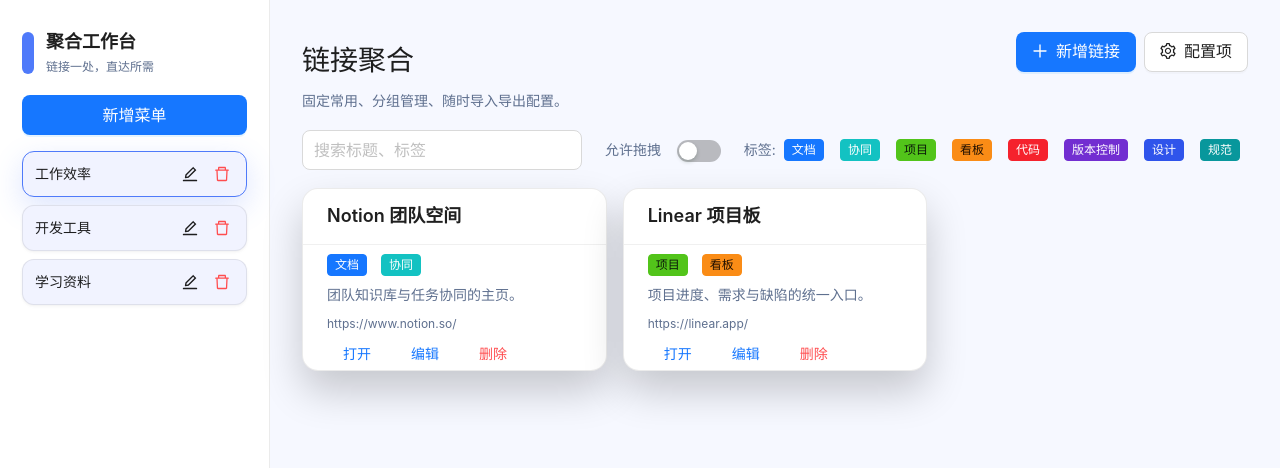
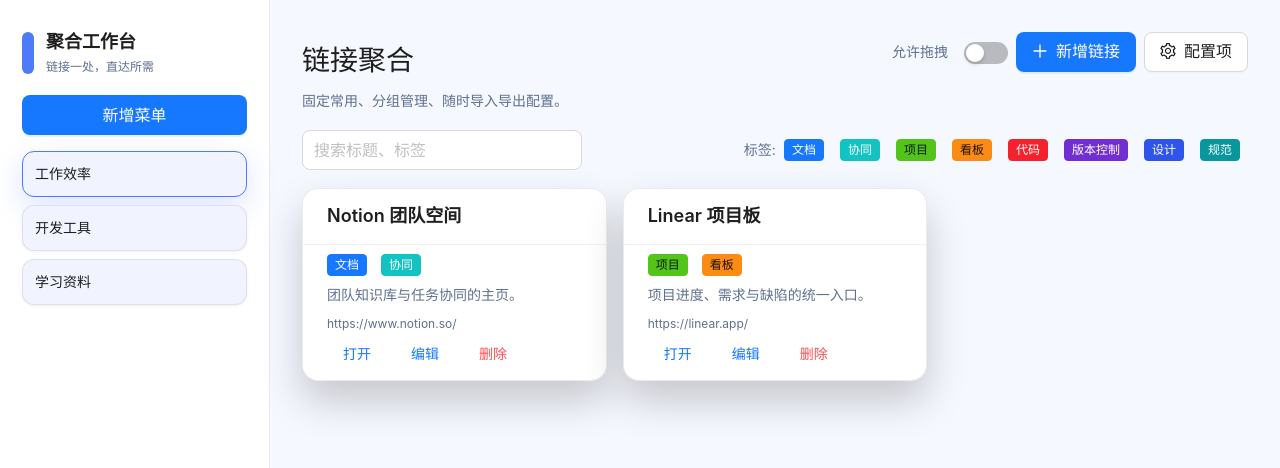
Before and after one commit to GYY-y/AggregationPlatform, a Vue app: page / in a window 1280 px wide. Shown: the top 468 px of the page. Built offline with nearby package versions, Linux system fonts and the light colour scheme.

Commit message:
样式优化

```diff
--- a/src/App.vue
+++ b/src/App.vue
@@ -587,6 +587,10 @@
             <p class="muted">固定常用、分组管理、随时导入导出配置。</p>
           </div>
       <Space class="header__actions" wrap>
+        <Space size="middle">
+          <span class="muted">允许拖拽</span>
+          <Switch v-model:checked="state.settings.enableDrag" />
+        </Space>
         <Button type="primary" size="large" @click="openNewLink" :icon="h(PlusOutlined)">新增链接</Button>
         <Button size="large" @click="settingDrawerOpen = true" :icon="h(SettingOutlined)">配置项</Button>
       </Space>
@@ -600,10 +604,6 @@
             style="width: 280px"
             placeholder="搜索标题、标签"
           />
-          <Space size="middle">
-            <span class="muted">允许拖拽</span>
-            <Switch v-model:checked="state.settings.enableDrag" />
-          </Space>
           <div class="tag-row">
             <span class="muted">标签:</span>
             <span v-if="!availableTags.length" class="muted">暂无</span>
--- a/src/components/LinkGrid.vue
+++ b/src/components/LinkGrid.vue
@@ -52,6 +52,6 @@
 
 <style scoped lang="scss">
 :deep(.ant-card-body){
-  padding: 0 24px;
+  padding: 0 24px 10px 24px;
 }
 </style>
--- a/src/components/MenuList.vue
+++ b/src/components/MenuList.vue
@@ -57,6 +57,10 @@
   align-items: center;
   gap: 8px;
   padding: 10px 12px;
+  &:hover .menu-actions {
+    opacity: 1;
+    visibility: visible;
+  }
 }
 
 .menu-text {
@@ -69,6 +73,11 @@
   margin-left: auto;
   display: flex;
   gap: 4px;
+  align-items: center;
+  justify-content: flex-end;
+  opacity: 0;
+  visibility: hidden;
+  transition: opacity 0.2s ease;
 }
 
 :deep(.ant-card-body){
```
